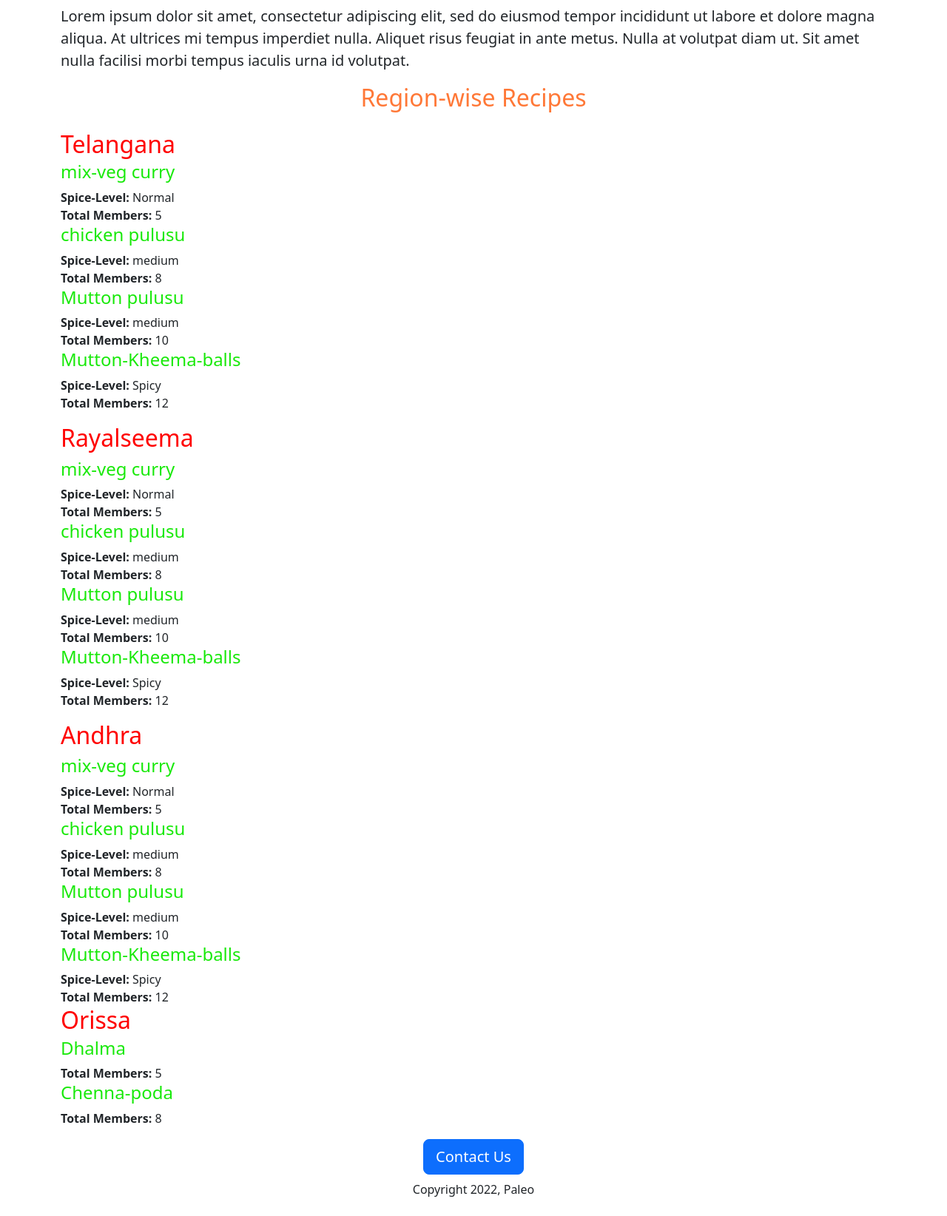
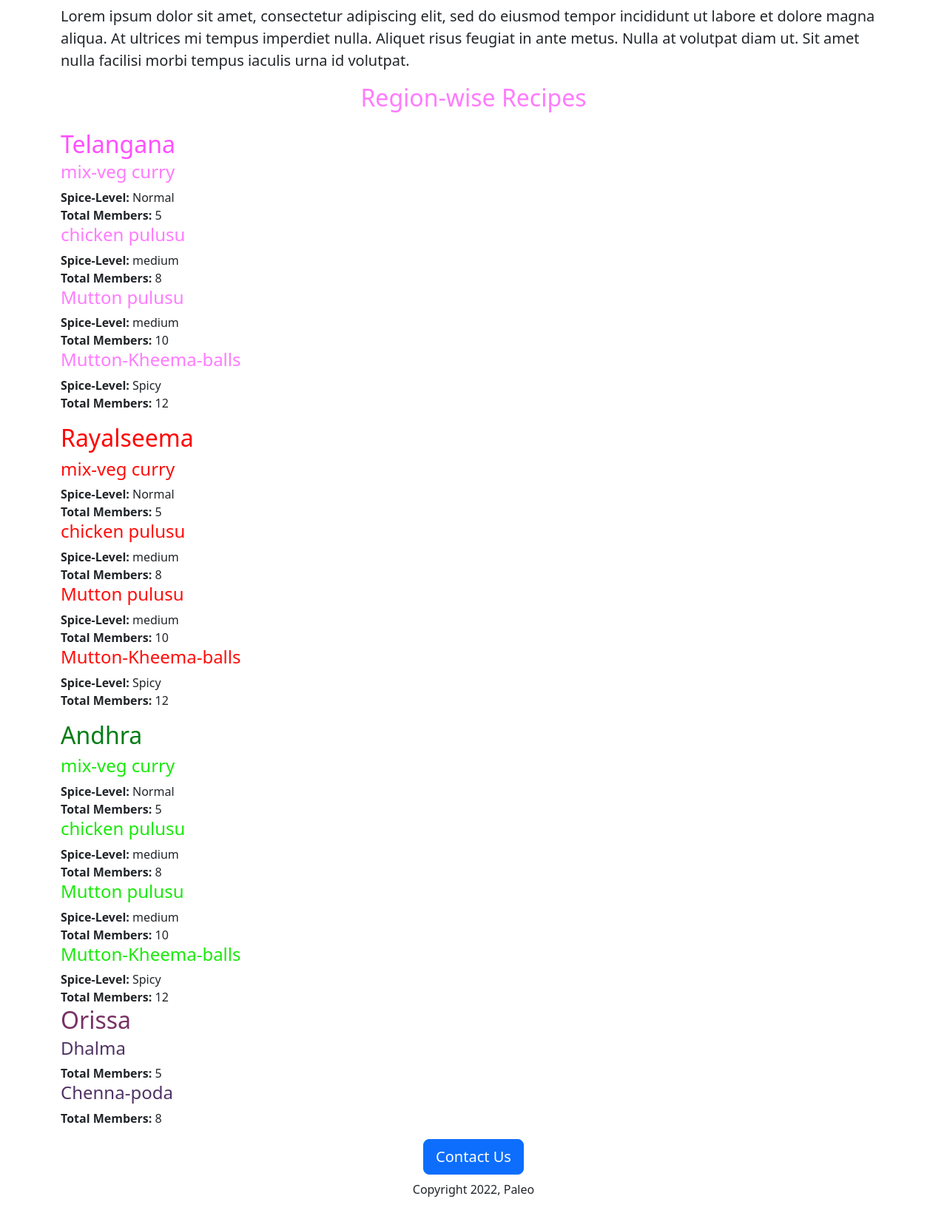
Before and after one commit to kirankumar282/select-your-recipe, a Flask app: page / in a window 1280 px wide. Shown: the part 508-2152 px from the top of the page at 74% size. Run offline with Flask 2, Linux system fonts and the light colour scheme.

Commit message:
Added colors to regions

```diff
--- a/templates/home.html
+++ b/templates/home.html
@@ -28,13 +28,13 @@
        Lorem ipsum dolor sit amet, consectetur adipiscing elit, sed do eiusmod tempor incididunt ut labore et dolore magna aliqua. At ultrices mi tempus imperdiet nulla. Aliquet risus feugiat in ante metus. Nulla at volutpat diam ut. Sit amet nulla facilisi morbi tempus iaculis urna id volutpat.
      </p>
 
-     <h2 style="color:rgb(266,120,55)"class="text-center mt-2 mb-4">Region-wise Recipes</h2>
+     <h2 style="color:rgb(255,123,336)"class="text-center mt-2 mb-4">Region-wise Recipes</h2>
      <div style="margin-bottom:16px";>
-     <h2 style="color:rgb(255,0,0);margin-bottom:4px;">Telangana</h2>
+     <h2 style="color:rgb(255,80,336);margin-bottom:4px;">Telangana</h2>
      <div>
        {%for recipe in recipes%}
        <div style="margin-bottom:16px";>
-       <h4 style="color:rgb(25,233,10)">{{recipe['dish']}}</h4>
+       <h4 style="color:rgb(255,123,336)">{{recipe['dish']}}</h4>
        <div><b>Spice-Level: </b>{{recipe['spicy-level']}}</div>
        <div><b>Total Members: </b>{{recipe['members']}}</div>
 
@@ -43,13 +43,13 @@
      <h2 style="color:rgb(255,0,0)">Rayalseema</h2>
      <div>
        {%for recipe in recipes%}
-       <h4 style="color:rgb(25,233,10)"">{{recipe['dish']}}</h4>
+       <h4 style="color:rgb(255,12,10)"">{{recipe['dish']}}</h4>
        <div><b>Spice-Level: </b>{{recipe['spicy-level']}}</div>
        <div><b>Total Members: </b>{{recipe['members']}}</div>
        {% endfor %}
        <div style="margin-bottom:16px";>
      </div>
-     <h2 style="color:rgb(255,0,0)">Andhra</h2>
+     <h2 style="color:rgb(0,125,20)">Andhra</h2>
      <div>
        {% for recipe in recipes %}
        <h4 style="color:rgb(25,233,10)">{{recipe['dish']}}</h4>
@@ -57,11 +57,11 @@
        <div><b>Total Members: </b>{{recipe['members']}}</div>
        {% endfor %}
      <div style="margin-bottom:16px";>
-     <h2 style="color:rgb(255,0,0);margin-bottom:4px;">Orissa</h2>
+     <h2 style="color:rgb(120,50,100);margin-bottom:4px;">Orissa</h2>
      <div>
        {%for state in states%}
        <div style="margin-bottom:16px";>
-       <h4 style="color:rgb(25,233,10)">{{state['dish']}}</h4>
+       <h4 style="color:rgb(80,50,100)">{{state['dish']}}</h4>
        <div><b>Total Members: </b>{{state['members']}}</div>
 
        {% endfor %}
```
